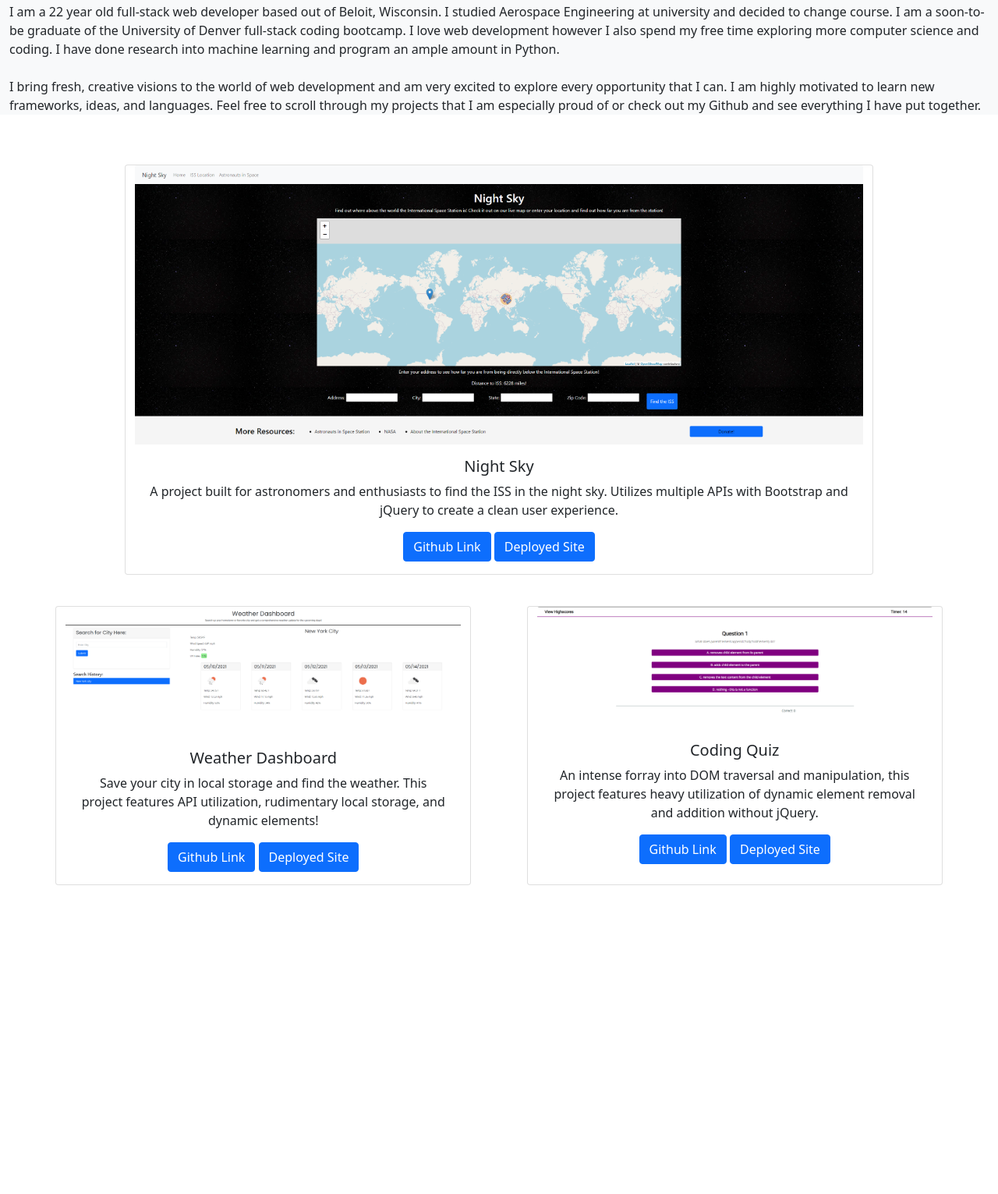
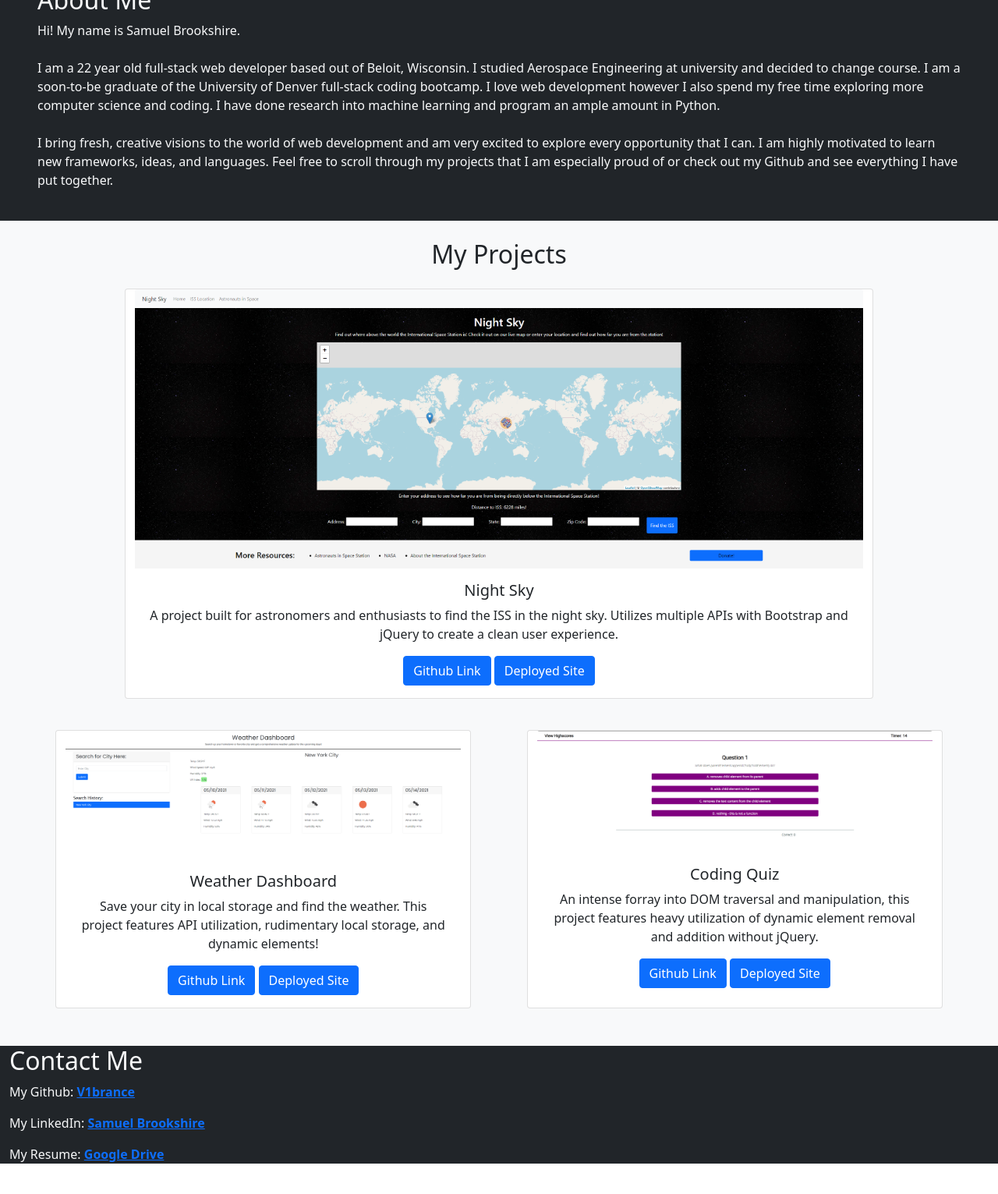
Before and after one commit to V1brance/updated-portfolio, a plain HTML site: page index.html in a window 1280 px wide. Shown: the part 291-1822 px from the top of the page at 78% size. Before the commit the page ends 1474 px from the top, so only its background shows below. Drawn offline with nearby package versions, Linux system fonts and the light colour scheme.

Commit message:
Most of page is bootstrapped, only basic HTML needs to be added

```diff
--- a/index.html
+++ b/index.html
@@ -21,10 +21,10 @@
           <div class="collapse navbar-collapse">
             <ul class="navbar-nav me-auto mb-2 mb-lg-0 navList">
               <li class="nav-item">
-                <a class="nav-link pageNav" href="#">About Me</a>
+                <a class="nav-link pageNav" href="#aboutMe">About Me</a>
               </li>
               <li class="nav-item">
-                <a class="nav-link pageNav" href="#">My Projects</a>
+                <a class="nav-link pageNav" href="#projectArea">My Projects</a>
               </li>
               <li class="nav-item">
                 <a class="nav-link pageNav" href="#">Contact Me</a>
@@ -51,9 +51,12 @@
       </div>
     </header>
     <main>
-      <div class="container-fluid bg-light aboutMe">
+      <div class="container-fluid bg-dark text-light py-4 px-5 aboutMe">
         <h2>About Me</h2>
         <p>
+          Hi! My name is Samuel Brookshire.
+          <br />
+          <br />
           I am a 22 year old full-stack web developer based out of Beloit,
           Wisconsin. I studied Aerospace Engineering at university and decided
           to change course. I am a soon-to-be graduate of the University of
@@ -76,9 +79,12 @@
           d-flex
           flex-column flex-wrap
           justify-content-center
+          bg-light
         "
+        id="projectArea"
       >
-        <div class="row justify-content-center mb-4 mt-5">
+        <h2 class="text-center mt-4">My Projects</h3>
+        <div class="row justify-content-center mb-4 mt-3">
           <div class="card text-center col-9 bigProj">
             <img
               src="./imgs/night-sky.png"
@@ -158,6 +164,12 @@
           </div>
         </div>
       </div>
+      <div class='bg-dark text-light container-fluid mb-5'>
+        <h2>Contact Me</h2>
+        <p>My Github: <a class='alert-link' href="https://github.com/V1brance">V1brance</a></p>
+        <p>My LinkedIn: <a class='alert-link' href="">Samuel Brookshire</a></p>
+        <p>My Resume: <a class='alert-link' href="">Google Drive</a></p>
+      </div>
     </main>
     <!-- Bootstrap script tag -->
     <script
```
